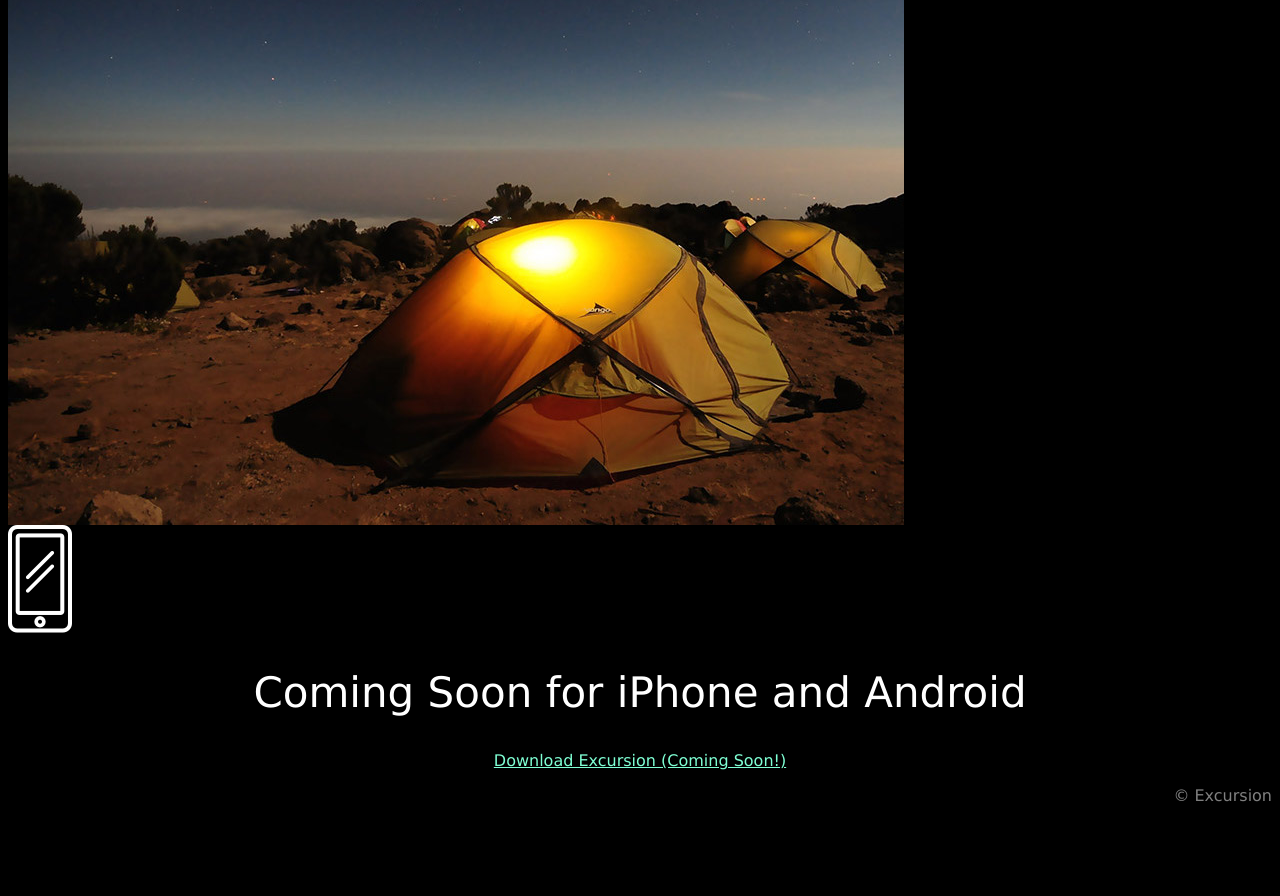
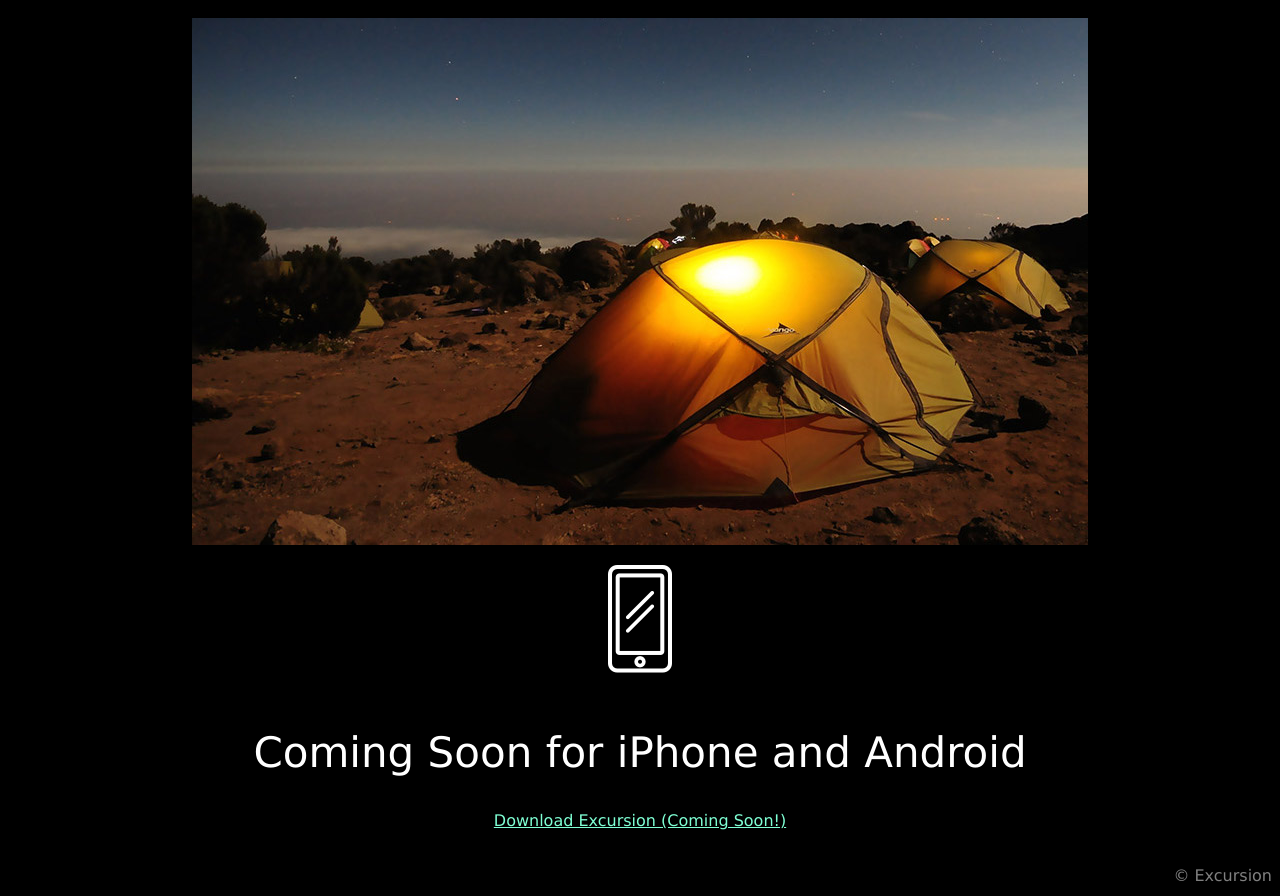
Before and after one commit to Amy-jo/excursion, a plain HTML site: page index.html in a window 1280 px wide. Shown: the part 464-1360 px from the top of the page. Before the commit the page ends 1285 px from the top, so only its background shows below. Drawn offline with Linux system fonts and the light colour scheme.

Commit message:
Add additional changes.

```diff
--- a/resources/css/style.css
+++ b/resources/css/style.css
@@ -33,4 +33,6 @@ a {
 
 img, a {
   display: block;
+  margin: auto;
+  padding-bottom: 20px;
 }
```
